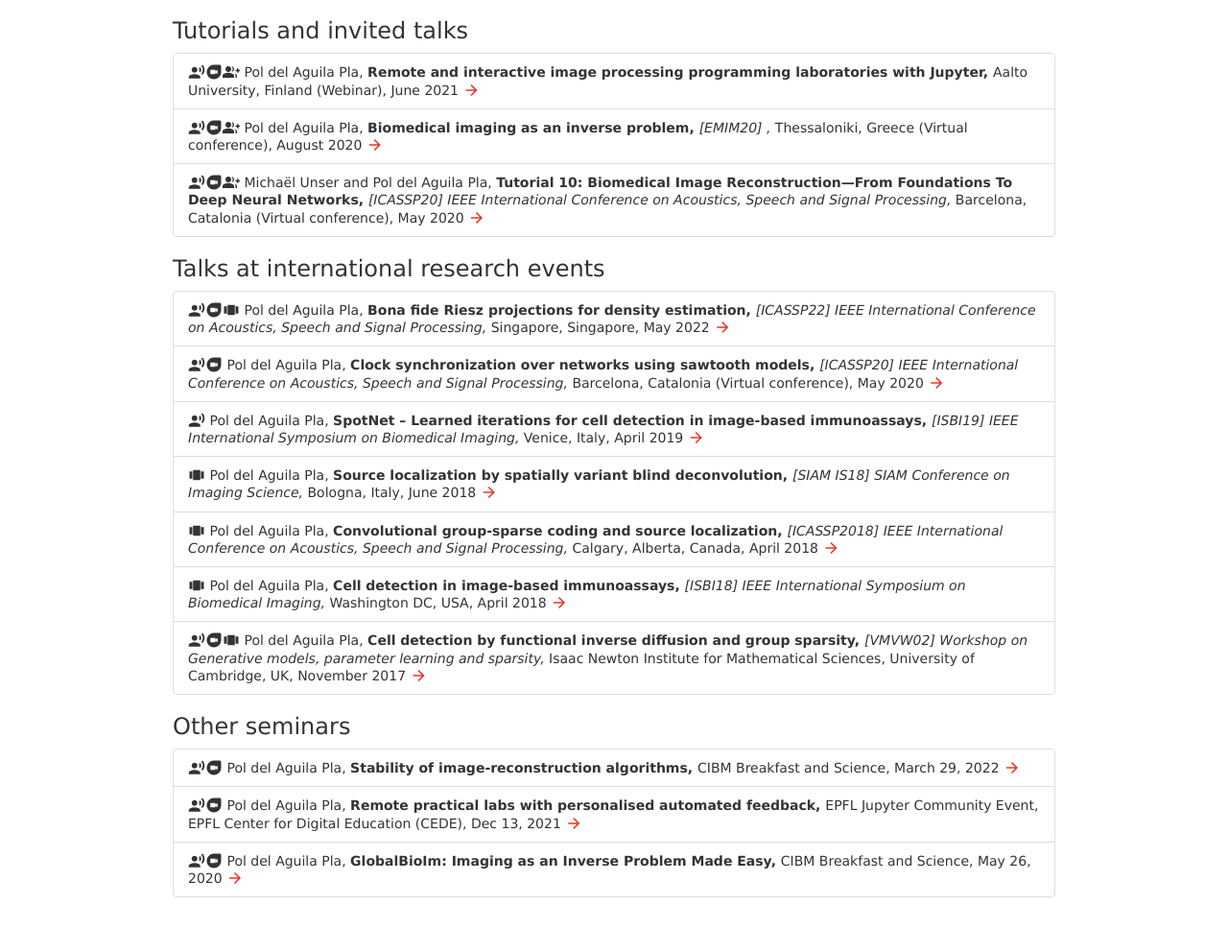
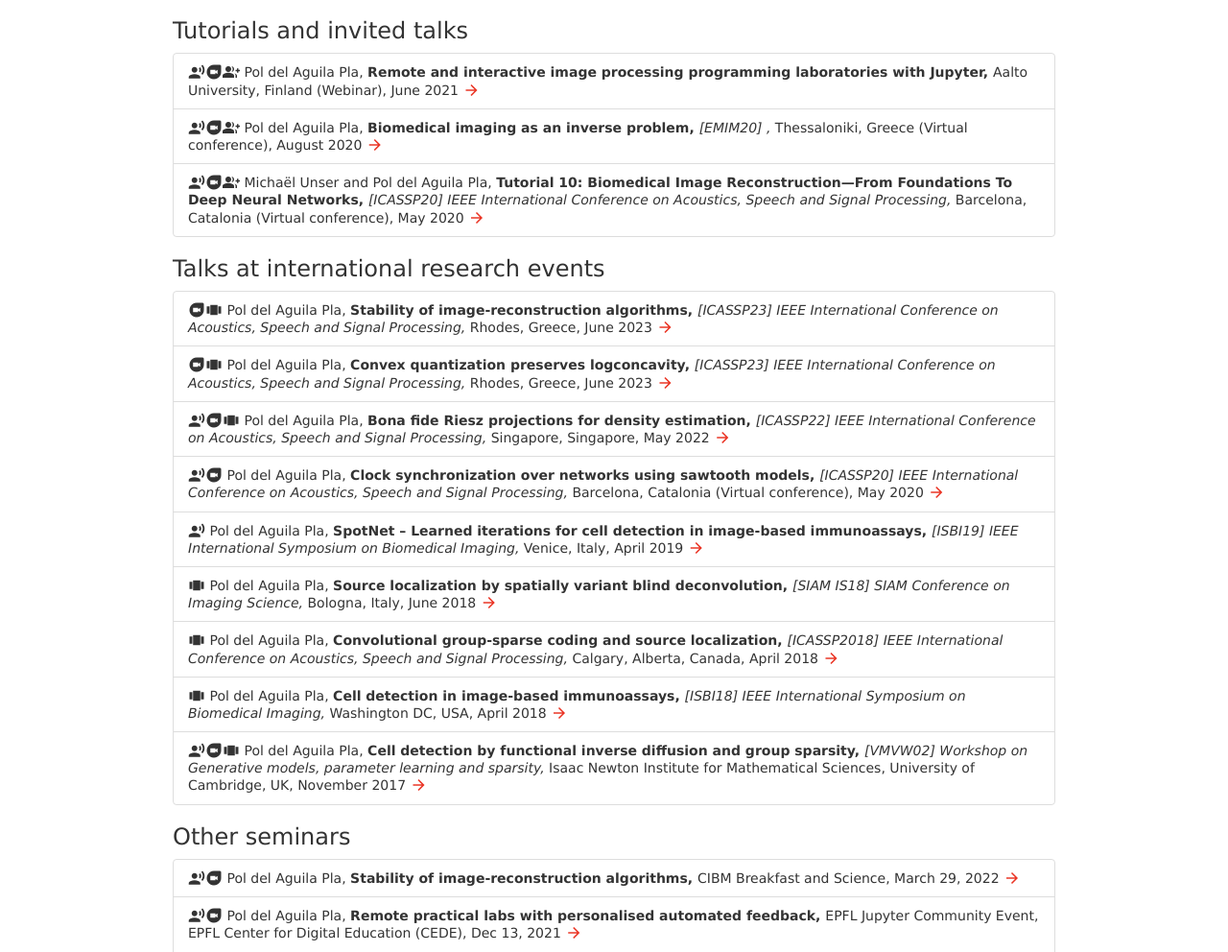
Before and after one commit to poldap/poldap.github.io, a plain HTML site: page index.html at #/talks in a window 1280 px wide. Shown: the part 77-1069 px from the top of the page at 96% size. Before the commit the page ends 1032 px from the top, so only its background shows below. Drawn offline with nearby package versions, Linux system fonts and the light colour scheme; some packages are replaced by stand-ins of ours; a script that the page names is missing.

Commit message:
Included ICASSP 2023 poster presentations

```diff
--- a/html/talks.html
+++ b/html/talks.html
@@ -74,6 +74,42 @@ table, th, td {
 
 <h3>Talks at international research events</h3>
 <ul class="list-group">
+    <li class="list-group-item publist_row">
+        <span class="list-group-item-text" ng-click="showMoreICASSP23b = !showMoreICASSP23b" >
+            <i class="material-icons">duo</i><i class="material-icons">view_carousel</i>
+            Pol del Aguila Pla, <strong> Stability of image-reconstruction algorithms, </strong>
+            <em>[ICASSP23] IEEE International Conference on Acoustics, Speech and Signal Processing, </em> Rhodes, Greece, June 2023
+            <i id="morearrow" class="material-icons color-theme">
+                {{showMoreICASSP23b ? 'arrow_downward' : 'arrow_forward'}}
+            </i> </a>
+        </span>
+        <div ng-show="showMoreICASSP23b">
+            <p style="text-align:justify"> <strong>Abstract:</strong> Robustness and stability of image-reconstruction algorithms have recently come under scrutiny. Their importance to medical imaging cannot be overstated. We review the known results for the topical variational regularization strategies (ℓ₂ and ℓ₁ regularization) and present novel stability results for ℓₚ-regularized linear inverse problems for p∈(1,∞). Our results guarantee Lipschitz continuity for small p and Hölder continuity for larger p. They generalize well to the Lₚ(Ω) function spaces. </p>
+
+            <iframe width="560" height="315" src="https://www.youtube-nocookie.com/embed/QFy5PzNBPgw" title="YouTube video player" frameborder="0" allow="accelerometer; autoplay; clipboard-write; encrypted-media; gyroscope; picture-in-picture; web-share" allowfullscreen></iframe>
+            <div id="pubButtons">
+                <a class="label label-theme" href="https://go.epfl.ch/StableImagRec-poster">Poster</a>
+            </div>
+        </div>
+    </li>
+    <li class="list-group-item publist_row">
+        <span class="list-group-item-text" ng-click="showMoreICASSP23a = !showMoreICASSP23a" >
+            <i class="material-icons">duo</i><i class="material-icons">view_carousel</i>
+            Pol del Aguila Pla, <strong> Convex quantization preserves logconcavity, </strong>
+            <em>[ICASSP23] IEEE International Conference on Acoustics, Speech and Signal Processing, </em> Rhodes, Greece, June 2023
+            <i id="morearrow" class="material-icons color-theme">
+                {{showMoreICASSP23a ? 'arrow_downward' : 'arrow_forward'}}
+            </i> </a>
+        </span>
+        <div ng-show="showMoreICASSP23a">
+            <p style="text-align:justify"> <strong>Abstract:</strong> A logconcave likelihood is as important to proper statistical inference as a convex cost function is important to variational optimization. Quantization is often disregarded when writing likelihood models, ignoring the limitations of the physical detectors used to collect the data. These two facts call for the question: would including quantization in likelihood models preclude logconcavity? are the true data likelihoods logconcave? We provide a general proof that the same simple assumption that leads to logconcave continuous-data likelihoods also leads to logconcave quantized-data likelihoods, provided that convex quantization regions are used. </p>
+
+            <iframe width="560" height="315" src="https://www.youtube-nocookie.com/embed/Hr2EmNlMJOc" title="YouTube video player" frameborder="0" allow="accelerometer; autoplay; clipboard-write; encrypted-media; gyroscope; picture-in-picture; web-share" allowfullscreen></iframe>
+            <div id="pubButtons">
+                <a class="label label-theme" href="https://go.epfl.ch/QML-poster">Poster</a>
+            </div>
+        </div>
+    </li>
     <li class="list-group-item publist_row">
         <span class="list-group-item-text" ng-click="showMoreICASSP22 = !showMoreICASSP22" >
             <i class="material-icons">record_voice_over</i><i class="material-icons">duo</i><i class="material-icons">view_carousel</i>
```
